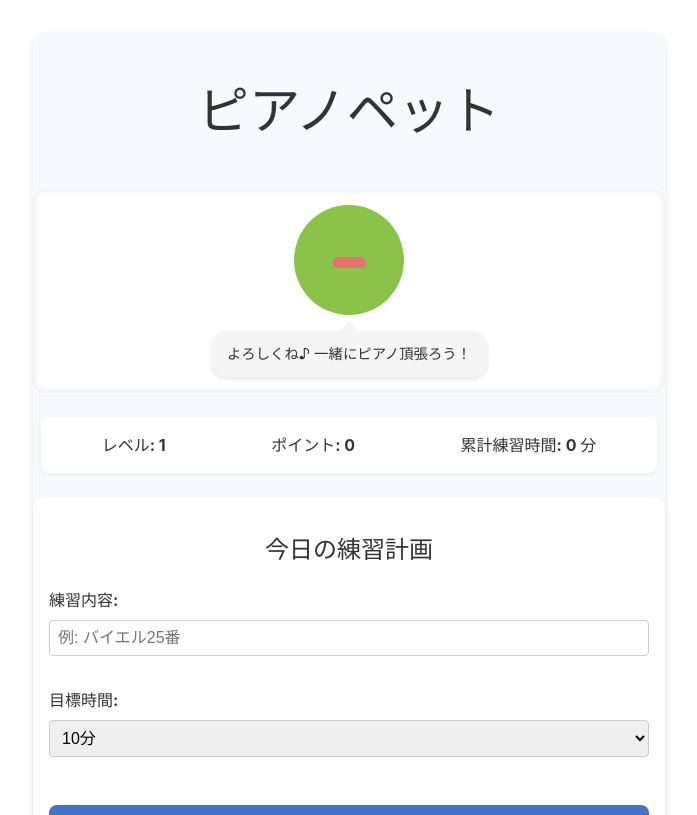
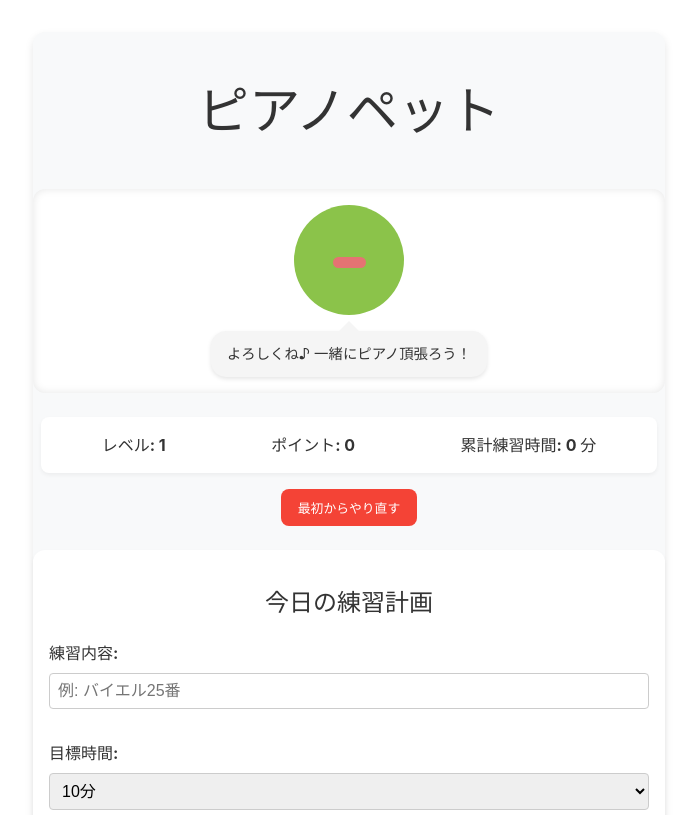
Before and after one commit to hidekazu-wada/piano-pet, a React (Vite) app: page / in a window 1280 px wide. Shown: the top 815 px of the page, without its empty margins (291-988 px from the left). Built offline with nearby package versions, Linux system fonts and the light colour scheme.

Commit message:
ゲーム状態の保存とリセット機能を追加
- ゲーム状態をローカルストレージに自動保存
- アプリ起動時にゲーム状態を復元
- 最初からやり直すリセットボタンを追加

```diff
--- a/src/App.css
+++ b/src/App.css
@@ -45,6 +45,23 @@
   font-weight: bold;
 }
 
+.game-controls {
+  width: 100%;
+  display: flex;
+  justify-content: center;
+  margin: 0.5rem 0;
+}
+
+.reset-button {
+  background-color: #f44336;
+  font-size: 0.8rem;
+  padding: 0.5rem 1rem;
+}
+
+.reset-button:hover {
+  background-color: #d32f2f;
+}
+
 .practice-container {
   width: 100%;
   margin: 1rem 0;
--- a/src/App.tsx
+++ b/src/App.tsx
@@ -1,4 +1,4 @@
-import { useState } from 'react'
+import { useState, useEffect } from 'react'
 import PetComponent from './components/PetComponent'
 import PracticeForm from './components/PracticeForm'
 import PracticeComplete from './components/PracticeComplete'
@@ -12,10 +12,29 @@ export interface PracticeSession {
   actualMinutes?: number
 }
 
+interface GameState {
+  level: number;
+  points: number;
+  totalPracticeMinutes: number;
+}
+
 function App() {
-  const [level, setLevel] = useState<number>(1)
-  const [points, setPoints] = useState<number>(0)
-  const [totalPracticeMinutes, setTotalPracticeMinutes] = useState<number>(0)
+  // LocalStorageからゲーム状態を読み込む
+  const loadGameState = (): GameState => {
+    const savedState = localStorage.getItem('pianoPetGameState');
+    if (savedState) {
+      return JSON.parse(savedState);
+    }
+    return {
+      level: 1,
+      points: 0,
+      totalPracticeMinutes: 0
+    };
+  };
+
+  const [level, setLevel] = useState<number>(() => loadGameState().level)
+  const [points, setPoints] = useState<number>(() => loadGameState().points)
+  const [totalPracticeMinutes, setTotalPracticeMinutes] = useState<number>(() => loadGameState().totalPracticeMinutes)
   const [practiceStatus, setPracticeStatus] = useState<PracticeStatus>('planning')
   const [currentSession, setCurrentSession] = useState<PracticeSession>({
     title: '',
@@ -45,9 +64,35 @@ function App() {
     setPracticeStatus('completed')
   }
 
+  // ゲーム状態を保存する関数
+  const saveGameState = () => {
+    const gameState: GameState = {
+      level,
+      points,
+      totalPracticeMinutes
+    };
+    localStorage.setItem('pianoPetGameState', JSON.stringify(gameState));
+  };
+
+  // 状態が変更されたら自動保存
+  useEffect(() => {
+    saveGameState();
+  }, [level, points, totalPracticeMinutes]);
+
   const resetSession = () => {
     setCurrentSession({ title: '', targetMinutes: 10 })
     setPracticeStatus('planning')
+  }
+
+  // ゲームをリセットする関数
+  const resetGame = () => {
+    if (window.confirm('本当にゲームをリセットしますか？すべての進行状況が失われます。')) {
+      setLevel(1);
+      setPoints(0);
+      setTotalPracticeMinutes(0);
+      resetSession();
+      localStorage.removeItem('pianoPetGameState');
+    }
   }
 
   return (
@@ -62,6 +107,10 @@ function App() {
         <p>レベル: {level}</p>
         <p>ポイント: {points}</p>
         <p>累計練習時間: {totalPracticeMinutes} 分</p>
+      </div>
+
+      <div className="game-controls">
+        <button className="reset-button" onClick={resetGame}>最初からやり直す</button>
       </div>
 
       <div className="practice-container">
```
